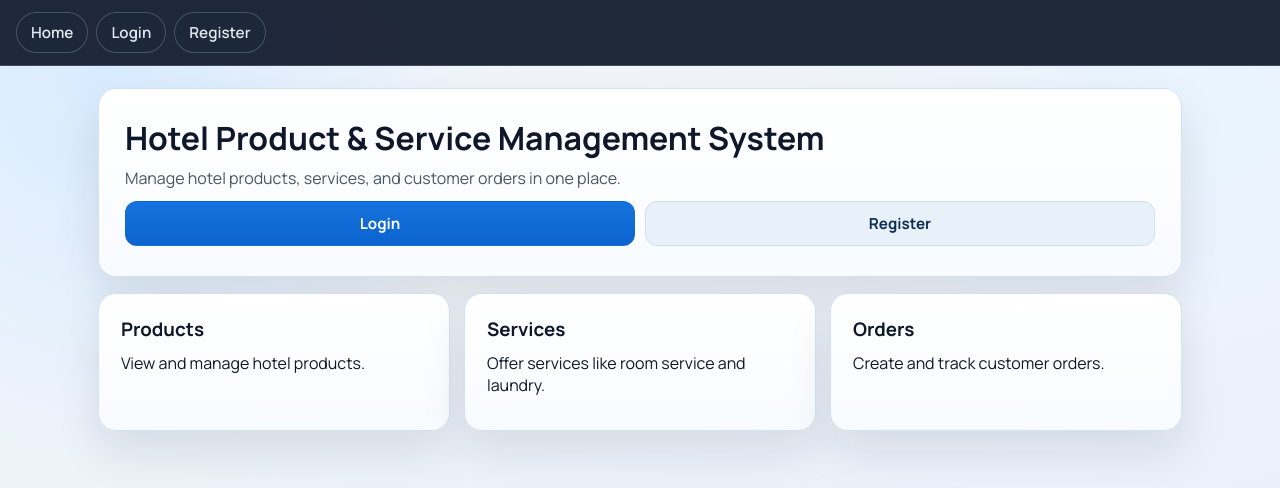
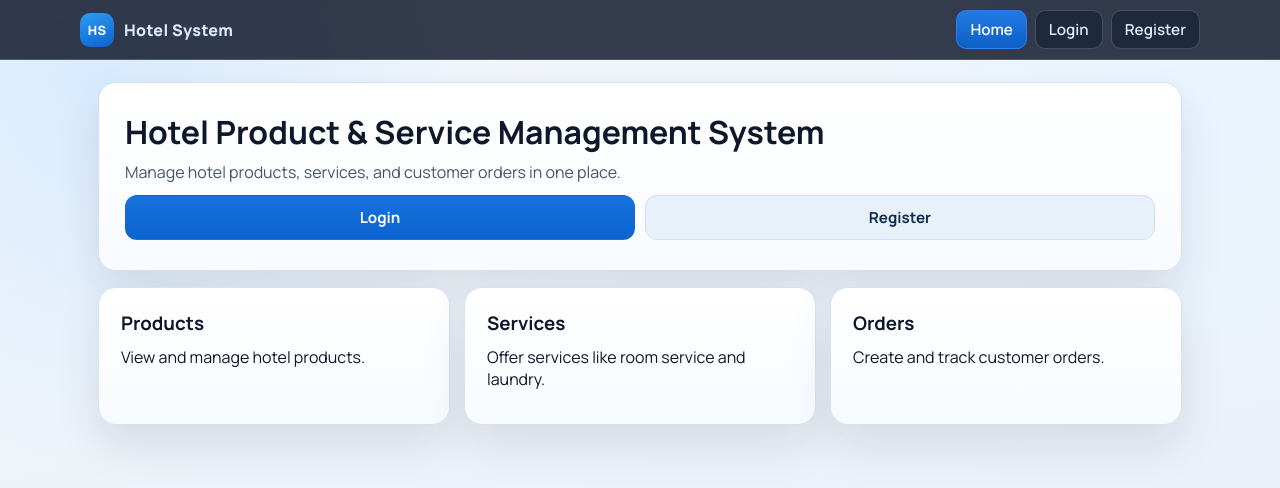
Before and after one commit to The-Highness/HOTEL, a React (Vite) app in the folder frontend/: page / in a window 1280 px wide. Shown: the top 488 px of the page. Built offline with nearby package versions, Linux system fonts and the light colour scheme; no server answers.

Commit message:
20 commit

```diff
--- a/frontend/src/App.css
+++ b/frontend/src/App.css
@@ -38,31 +38,76 @@ body {
   position: sticky;
   top: 0;
   z-index: 20;
-  display: flex;
-  flex-wrap: wrap;
-  gap: 8px;
-  padding: 12px 16px;
+  padding: 10px 16px;
   backdrop-filter: blur(10px);
-  background: rgba(15, 23, 42, 0.92);
+  background: rgba(15, 23, 42, 0.84);
   border-bottom: 1px solid rgba(203, 213, 225, 0.2);
 }
 
-.top-nav button {
+.top-nav__inner {
+  display: flex;
+  align-items: center;
+  justify-content: space-between;
+  gap: 12px;
+  width: min(1120px, 100%);
+  margin: 0 auto;
+}
+
+.top-nav__brand {
+  display: inline-flex;
+  align-items: center;
+  gap: 10px;
+  color: #dbeafe;
+  font-weight: 800;
+  letter-spacing: 0.02em;
+  white-space: nowrap;
+}
+
+.brand-mark {
+  display: inline-grid;
+  place-content: center;
+  width: 34px;
+  height: 34px;
+  border-radius: 10px;
+  background: linear-gradient(160deg, #2f9cf5 0%, #0b63ce 100%);
+  color: #fff;
+  font-size: 0.8rem;
+}
+
+.top-nav__links {
+  display: flex;
+  flex-wrap: wrap;
+  justify-content: flex-end;
+  gap: 8px;
+}
+
+.nav-btn {
   width: auto;
   margin: 0;
-  padding: 9px 14px;
-  border-radius: 999px;
-  border: 1px solid rgba(148, 163, 184, 0.35);
-  background: rgba(30, 41, 59, 0.96);
-  color: #e2e8f0;
+  padding: 8px 13px;
+  border-radius: 10px;
+  border: 1px solid rgba(148, 163, 184, 0.3);
+  background: rgba(30, 41, 59, 0.92);
+  color: #dbe9ff;
   font-weight: 600;
   box-shadow: none;
 }
 
-.top-nav button:hover {
+.nav-btn:hover {
   transform: translateY(0);
   box-shadow: none;
   background: rgba(51, 65, 85, 0.96);
+}
+
+.nav-btn.active {
+  border-color: rgba(59, 130, 246, 0.75);
+  background: linear-gradient(180deg, rgba(34, 127, 237, 0.94) 0%, rgba(11, 99, 206, 0.94) 100%);
+  color: #fff;
+}
+
+.nav-btn-logout {
+  border-color: rgba(248, 113, 113, 0.38);
+  background: rgba(127, 29, 29, 0.5);
 }
 
 .page-wrap {
@@ -296,6 +341,93 @@ td button:last-child {
   background: #fcfeff;
 }
 
+.orders-header,
+.order-top {
+  display: flex;
+  align-items: center;
+  justify-content: space-between;
+  gap: 10px;
+}
+
+.orders-total {
+  margin: 0;
+}
+
+.order-meta {
+  display: flex;
+  flex-wrap: wrap;
+  gap: 10px;
+  margin-bottom: 10px;
+  color: var(--text-soft);
+  font-size: 0.92rem;
+}
+
+.status-pill {
+  display: inline-flex;
+  align-items: center;
+  justify-content: center;
+  min-width: 92px;
+  padding: 5px 10px;
+  border-radius: 999px;
+  font-size: 0.78rem;
+  font-weight: 800;
+  text-transform: uppercase;
+  letter-spacing: 0.04em;
+  border: 1px solid transparent;
+}
+
+.status-pending {
+  color: #8a5a00;
+  background: #fff4cf;
+  border-color: #f7dc83;
+}
+
+.status-accepted {
+  color: #0f5132;
+  background: #d1fae5;
+  border-color: #86efac;
+}
+
+.status-completed {
+  color: #1e3a8a;
+  background: #dbeafe;
+  border-color: #93c5fd;
+}
+
+.status-rejected {
+  color: #7f1d1d;
+  background: #fee2e2;
+  border-color: #fca5a5;
+}
+
+.customer-compact {
+  display: grid;
+  gap: 3px;
+  font-size: 0.82rem;
+  min-width: 180px;
+}
+
+.customer-compact strong {
+  font-size: 0.9rem;
+}
+
+.admin-order-table input,
+.admin-order-table select {
+  margin-bottom: 0;
+  min-width: 130px;
+}
+
+.table-actions {
+  min-width: 150px;
+}
+
+.table-actions button {
+  width: auto;
+  margin: 0 6px 6px 0;
+  padding: 7px 10px;
+  font-size: 0.82rem;
+}
+
 .stat {
   font-size: clamp(1.4rem, 3vw, 1.9rem);
   font-weight: 800;
@@ -339,11 +471,23 @@ td button:last-child {
 
 @media (max-width: 640px) {
   .top-nav {
-    gap: 6px;
     padding: 10px;
   }
 
-  .top-nav button {
+  .top-nav__inner {
+    flex-direction: column;
+    align-items: stretch;
+  }
+
+  .top-nav__brand {
+    justify-content: center;
+  }
+
+  .top-nav__links {
+    justify-content: center;
+  }
+
+  .nav-btn {
     padding: 8px 11px;
     font-size: 0.86rem;
   }
@@ -357,4 +501,10 @@ td button:last-child {
   select {
     font-size: 0.92rem;
   }
+
+  .orders-header,
+  .order-top {
+    flex-direction: column;
+    align-items: flex-start;
+  }
 }
--- a/frontend/src/templates/AdminDashboard.jsx
+++ b/frontend/src/templates/AdminDashboard.jsx
@@ -132,15 +132,11 @@ function AdminDashboard({
 
       <section className="card">
         <h3>Order Control</h3>
-        <table>
+        <table className="admin-order-table">
           <thead>
             <tr>
               <th>#Order</th>
-              <th>User</th>
-              <th>Hotel Name</th>
-              <th>Hotel ID</th>
-              <th>Location</th>
-              <th>Contact</th>
+              <th>Customer</th>
               <th>Status</th>
               <th>Completion Time</th>
               <th>Feedback</th>
@@ -150,18 +146,21 @@ function AdminDashboard({
           </thead>
           <tbody>
             {orders.length === 0 ? (
-              <tr><td colSpan="11">No orders found.</td></tr>
+              <tr><td colSpan="7">No orders found.</td></tr>
             ) : (
               orders.map((order) => {
                 const draft = getOrderDraft(order);
                 return (
                   <tr key={order.id}>
                     <td>#{order.id}</td>
-                    <td>{order.username}</td>
-                    <td>{order.hotel_name || "-"}</td>
-                    <td>{order.hotel_id || "-"}</td>
-                    <td>{order.contact_location || "-"}</td>
-                    <td>{order.phone || "-"}</td>
+                    <td>
+                      <div className="customer-compact">
+                        <strong>{order.hotel_name || order.username || "-"}</strong>
+                        <span>ID: {order.hotel_id || "-"}</span>
+                        <span>Location: {order.contact_location || "-"}</span>
+                        <span>Phone: {order.phone || "-"}</span>
+                      </div>
+                    </td>
                     <td>
                       <select
                         value={draft.status}
@@ -189,7 +188,7 @@ function AdminDashboard({
                       />
                     </td>
                     <td>{order.total_cost}</td>
-                    <td>
+                    <td className="table-actions">
                       <button type="button" onClick={() => submitOrderUpdate(order)}>Save</button>
                       <button
                         type="button"
--- a/frontend/src/templates/BaseLayout.jsx
+++ b/frontend/src/templates/BaseLayout.jsx
@@ -1,23 +1,35 @@
 function BaseLayout({ user, currentPage, onNavigate, onLogout, children }) {
+  const navClass = (page) => `nav-btn${currentPage === page ? " active" : ""}`;
+
   return (
     <div>
       <nav className="top-nav">
-        <button onClick={() => onNavigate("home")}>Home</button>
+        <div className="top-nav__inner">
+          <div className="top-nav__brand">
+            <span className="brand-mark">HS</span>
+            <span>Hotel System</span>
+          </div>
+          <div className="top-nav__links">
+            <button className={navClass("home")} onClick={() => onNavigate("home")}>Home</button>
             {user ? (
               <>
-            <button onClick={() => onNavigate("products")}>Products</button>
-            <button onClick={() => onNavigate("services")}>Services</button>
-            <button onClick={() => onNavigate("my_orders")}>My Orders</button>
-            <button onClick={() => onNavigate("create_order")}>Create Order</button>
-            {user.is_admin && <button onClick={() => onNavigate("admin_dashboard")}>Admin</button>}
-            <button onClick={onLogout}>Logout</button>
+                <button className={navClass("products")} onClick={() => onNavigate("products")}>Products</button>
+                <button className={navClass("services")} onClick={() => onNavigate("services")}>Services</button>
+                <button className={navClass("my_orders")} onClick={() => onNavigate("my_orders")}>My Orders</button>
+                <button className={navClass("create_order")} onClick={() => onNavigate("create_order")}>Create Order</button>
+                {user.is_admin && (
+                  <button className={navClass("admin_dashboard")} onClick={() => onNavigate("admin_dashboard")}>Admin</button>
+                )}
+                <button className="nav-btn nav-btn-logout" onClick={onLogout}>Logout</button>
               </>
             ) : (
               <>
-            <button onClick={() => onNavigate("login")}>Login</button>
-            <button onClick={() => onNavigate("register")}>Register</button>
+                <button className={navClass("login")} onClick={() => onNavigate("login")}>Login</button>
+                <button className={navClass("register")} onClick={() => onNavigate("register")}>Register</button>
               </>
             )}
+          </div>
+        </div>
       </nav>
       <main className="page-wrap" data-page={currentPage}>
         {children}
--- a/frontend/src/templates/MyOrders.jsx
+++ b/frontend/src/templates/MyOrders.jsx
@@ -3,14 +3,25 @@ function MyOrders({ orders }) {
 
   return (
     <section className="card">
-      <h2>My Orders</h2>
-      <p><strong>Total Cost (All Orders):</strong> {totalForUser}</p>
+      <div className="orders-header">
+        <h2>My Orders</h2>
+        <p className="orders-total"><strong>Total:</strong> {totalForUser}</p>
+      </div>
       {orders.length === 0 ? (
         <p>No orders yet.</p>
       ) : (
         orders.map((order) => (
           <div key={order.id} className="order-block">
-            <h4>Order #{order.id} | {order.status} | {order.phone}</h4>
+            <div className="order-top">
+              <h4>Order #{order.id}</h4>
+              <span className={`status-pill status-${String(order.status || "pending").toLowerCase()}`}>
+                {order.status}
+              </span>
+            </div>
+            <div className="order-meta">
+              <span><strong>Phone:</strong> {order.phone || "-"}</span>
+              <span><strong>Items:</strong> {order.items.length}</span>
+            </div>
             <p><strong>Admin Feedback:</strong> {order.admin_feedback || "No feedback yet."}</p>
             <p>
               <strong>Estimated Completion:</strong>{" "}
```
Lines whose indentation alone changed are shown as unchanged.
